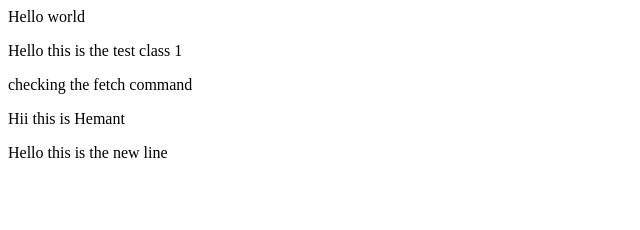
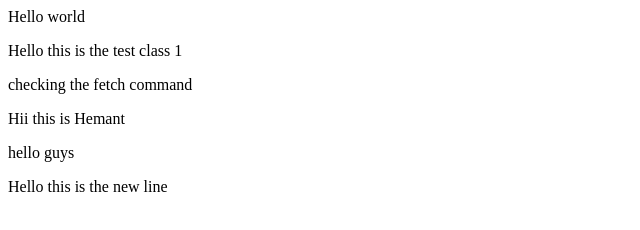
Before and after one commit to heymeck/Faulty-calculator, a website: page new folder/index.html in a window 1280 px wide. Shown: the whole page, without its empty margins (0-640 px from the left). Drawn offline with Linux system fonts and the light colour scheme.

Commit message:
checking the status

```diff
--- a/new folder/index.html
+++ b/new folder/index.html
@@ -2,4 +2,5 @@
 <p>Hello this is the test class 1</p>
 <p>checking the fetch command</p>
 <p>Hii this is Hemant</p>
+<div>hello guys</div>
 <p>Hello this is the new line</p>
```
